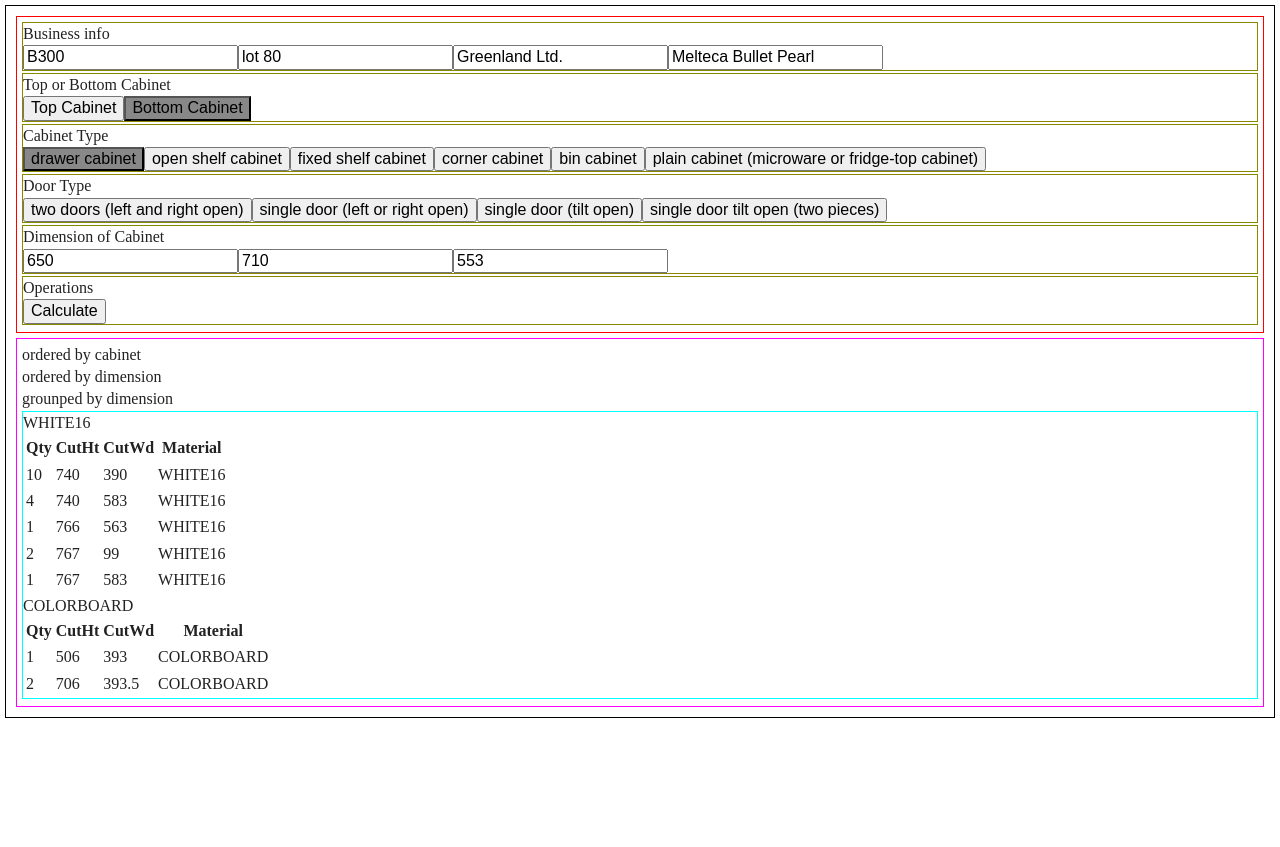
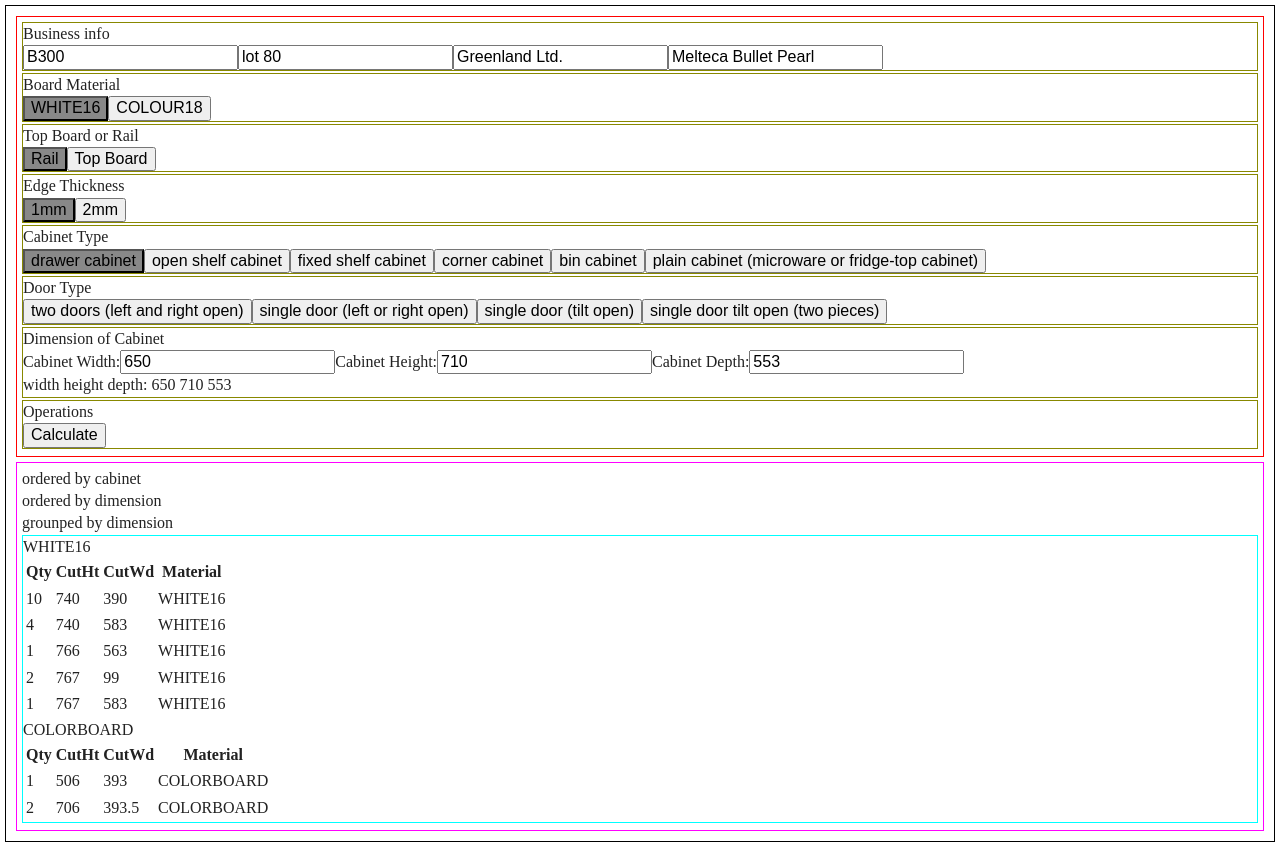
Before and after one commit to guanzhou-zhao/calculate-cabinet-plan, a React app: page / in a window 1280 px wide. Before the commit the page ends 800 px from the top, so only its background shows below. Built offline with nearby package versions, Linux system fonts and the light colour scheme.

Commit message:
Add handler to dimension inputs

```diff
--- a/data/fake.js
+++ b/data/fake.js
@@ -15,7 +15,9 @@ var state = {
     ]
   },
   calcInfo: {
-    isGround: true,
+    is16: true,
+    isRail: true,
+    is1mm: true,
     cabType: 'dr',
     doorType: '',
     dimension: {
--- /dev/null
+++ b/data/rules.js
@@ -0,0 +1,82 @@
+export default {
+  cabinet: {
+    name: 'cabinet',
+    pieces: [
+      {
+        desc: 'back',
+        qty: 1,
+        cutHt: 'h',
+        cutWd: 'w-1'
+      },
+      {
+        desc: 'end',
+        qty: 2,
+        cutHt: 'h',
+        cutWd: 'd-b-e'
+      },
+      {
+        desc: 'bottom',
+        qty: 1,
+        cutHt: 'w-b*2',
+        cutWd: 'd-b-e'
+      }
+    ]
+  },
+  rail: {
+    name: 'rail',
+    pieces: [
+      {
+        desc: 'rail',
+        qty: 2,
+        cutHt: 'w-b*2',
+        cutWd: '100'
+      }
+    ]
+  },
+  drawer3: {
+    name: 'drawer',
+    pieces: [
+      {
+        desc: 'drawer bottom top',
+        qty: 1,
+        cutHt: 'w-108',
+        cutWd: '442'
+      },
+      {
+        desc: 'drawer bottom',
+        qty: 2,
+        cutHt: 'w-108',
+        cutWd: '492'
+      },
+      {
+        desc: 'drawer back top',
+        qty: 1,
+        cutHt: '70',
+        cutWd: 'w-120'
+      },
+      {
+        desc: 'drawer back',
+        qty: 2,
+        cutHt: '145',
+        cutWd: 'w-120'
+      }
+    ]
+  },
+  drawerfront3: {
+    name: 'drawer front',
+    pieces: [
+      {
+        desc: 'drawer front top',
+        qty: 1,
+        cutHt: '168',
+        cutWd: 'w-e*2-2'
+      },
+      {
+        desc: 'drawer front',
+        qty: 2,
+        cutHt: '262',
+        cutWd: 'w-e*2-2'
+      }
+    ]
+  }
+}
--- a/src/components/App.js
+++ b/src/components/App.js
@@ -3,21 +3,34 @@ import ControlForm from './ControlForm'
 import Lists from './Lists'
 import fakeState from '../../data/fake'
 import rules from '../../data/rules'
+import update from 'immutability-helper';
 export default class App extends Component {
   constructor(props) {
     super(props);
     this.state = fakeState;
     this.handleListChange = this.handleListChange.bind(this);
+    this.handleCalcDimensionChange = this.handleCalcDimensionChange.bind(this);
   }
   handleListChange(newActiveList) {
     this.setState({
       activeList: newActiveList
     });
   }
+  handleCalcDimensionChange(d, value) {
+    var newState = update(this.state, {
+      calcInfo: {
+        dimension: {
+          [d]: {$set: value}
+        }
+      }
+    });
+    this.setState(newState)
+  }
   render () {
     return (
       <div>
         <ControlForm
+          handleCalcDimensionChange = {this.handleCalcDimensionChange}
           customer = {this.state.customer}
           calcInfo = {this.state.calcInfo} />
         <Lists
--- a/src/components/ControlForm.js
+++ b/src/components/ControlForm.js
@@ -4,6 +4,7 @@ export default class ControlForm extends Component {
   render() {
     var customer = this.props.customer;
     var calcInfo = this.props.calcInfo;
+    var handleCalcDimensionChange = this.props.handleCalcDimensionChange;
     return (
       <div className="l-top ctl">
           <div className="ctl-part">
@@ -16,10 +17,24 @@ export default class ControlForm extends Component {
               </div>
           </div>
           <div className="ctl-part">
-              <span className="ctl-part-header">Top or Bottom Cabinet</span>
+              <span className="ctl-part-header">Board Material</span>
               <div className="ctl-part-inputs">
-                  <input type="button" defaultValue="Top Cabinet" className={calcInfo.isGround ? ' ' : 'button-isActive'}/>
-                  <input type="button" defaultValue="Bottom Cabinet" className={calcInfo.isGround ? 'button-isActive' : ''}/>
+                  <input type="button" defaultValue="WHITE16" className={calcInfo.is16 ? 'button-isActive' : ''}/>
+                  <input type="button" defaultValue="COLOUR18" className={calcInfo.is16 ? ' ' : 'button-isActive'}/>
+              </div>
+          </div>
+          <div className="ctl-part">
+              <span className="ctl-part-header">Top Board or Rail</span>
+              <div className="ctl-part-inputs">
+                  <input type="button" defaultValue="Rail" className={calcInfo.isRail ? 'button-isActive' : ''}/>
+                  <input type="button" defaultValue="Top Board" className={calcInfo.isRail ? ' ' : 'button-isActive'}/>
+              </div>
+          </div>
+          <div className="ctl-part">
+              <span className="ctl-part-header">Edge Thickness</span>
+              <div className="ctl-part-inputs">
+                  <input type="button" defaultValue="1mm" className={calcInfo.is1mm ? 'button-isActive' : ''}/>
+                  <input type="button" defaultValue="2mm" className={calcInfo.is1mm ? ' ' : 'button-isActive'}/>
               </div>
           </div>
           <div className="ctl-part">
@@ -45,9 +60,12 @@ export default class ControlForm extends Component {
           <div className="ctl-part">
               <span className="ctl-part-header">Dimension of Cabinet</span>
               <div className="ctl-part-inputs">
-                  <input type="number" placeholder="Cabinet Width" defaultValue={calcInfo.dimension.width}/>
-                  <input type="number" placeholder="Cabinet Height" defaultValue={calcInfo.dimension.height}/>
-                  <input type="number" placeholder="Cabinet Depth" defaultValue={calcInfo.dimension.depth}/>
+                  Cabinet Width:<input type="number" placeholder="Cabinet Width" defaultValue={calcInfo.dimension.width} onChange={(e)=>{handleCalcDimensionChange('width', e.target.value)}}/>
+                  Cabinet Height:<input type="number" placeholder="Cabinet Height" defaultValue={calcInfo.dimension.height} onChange={(e)=>{handleCalcDimensionChange('height', e.target.value)}}/>
+                  Cabinet Depth:<input type="number" placeholder="Cabinet Depth" defaultValue={calcInfo.dimension.depth} onChange={(e)=>{handleCalcDimensionChange('depth', e.target.value)}}/>
+              </div>
+              <div>
+                {`width height depth: ${calcInfo.dimension.width} ${calcInfo.dimension.height} ${calcInfo.dimension.depth}`}
               </div>
           </div>
           <div className="ctl-part">
```
